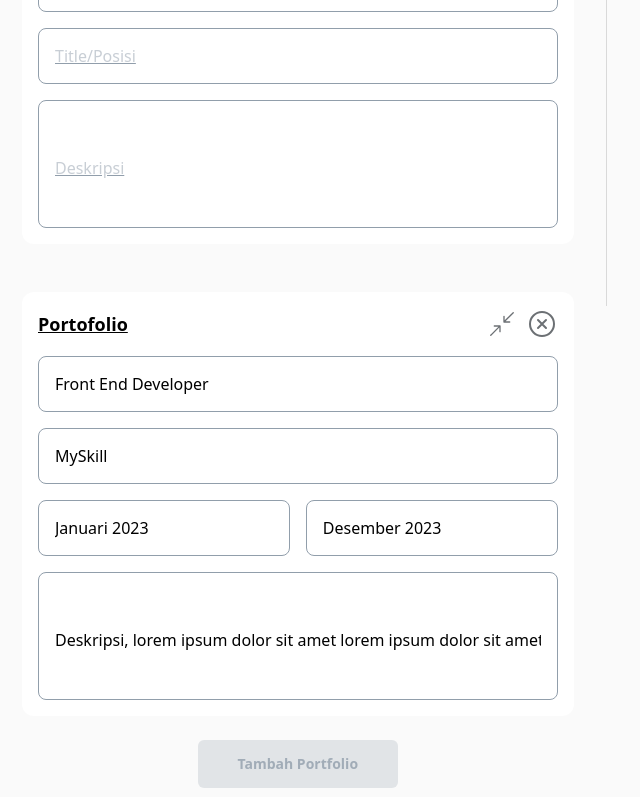
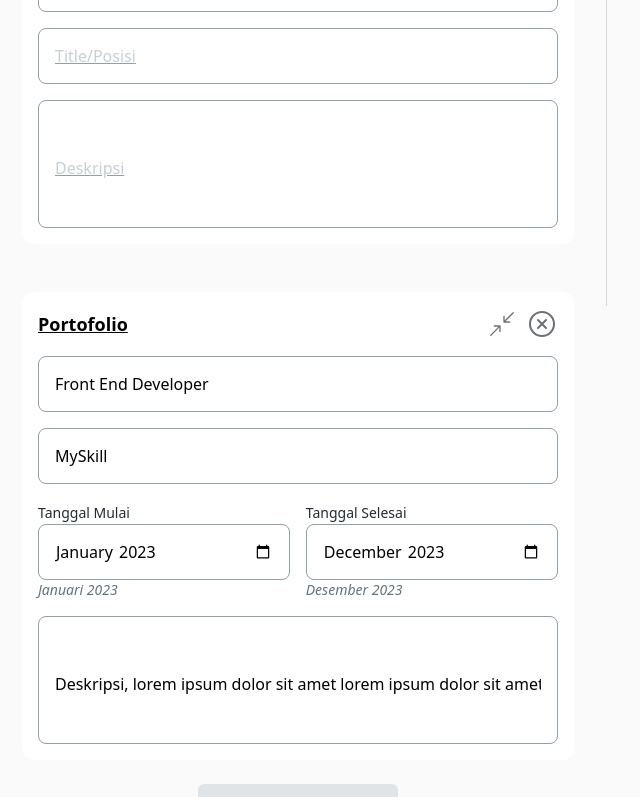
Before and after one commit to Jercarlo80/test-frontend-myskill, a Next.js app: page / in a window 1280 px wide. Shown: the part 1018-1815 px from the top of the page, without its empty margins (90-730 px from the left). Built offline with nearby package versions, Linux system fonts and the light colour scheme.

Commit message:
Final Update

```diff
--- a/src/app/backgroundImage.tsx
+++ b/src/app/backgroundImage.tsx
@@ -6,7 +6,9 @@ interface BackgroundImageProps {
   onBackgroundChange: (file: File | null) => void;
 }
 
-export default function BackgroundImage({ onBackgroundChange }: BackgroundImageProps) {
+export default function BackgroundImage({
+  onBackgroundChange,
+}: BackgroundImageProps) {
   const [isDragging, setIsDragging] = useState(false);
   const [isMinimized, setIsMinimized] = useState(false);
   const fileInputRef = useRef<HTMLInputElement>(null);
@@ -60,13 +62,19 @@ export default function BackgroundImage({ onBackgroundChange }: BackgroundImageP
 
   return (
     <div
-      className={`bg-white w-full max-w-[56.25rem] ${isMinimized ? "h-[5rem]" : "h-auto"} flex flex-col rounded-xl mt-6 p-4 transition-all duration-300`}
+      className={`bg-white w-full max-w-[56.25rem] ${
+        isMinimized ? "h-[5rem]" : "h-auto"
+      } flex flex-col rounded-xl mt-6 p-4 transition-all duration-300`}
     >
       <div className="w-full flex flex-row justify-between items-center">
-        <h1 className="text-base sm:text-lg underline font-semibold">Background Image</h1>
+        <h1 className="text-base sm:text-lg underline font-semibold">
+          Background Image
+        </h1>
         <button onClick={toggleMinimize}>
           <CiMinimize1
-            className={`w-8 h-8 text-[#6C7074] ${isMinimized ? "rotate-180" : ""}`}
+            className={`w-8 h-8 text-[#6C7074] ${
+              isMinimized ? "rotate-180" : ""
+            }`}
           />
         </button>
       </div>
@@ -85,7 +93,8 @@ export default function BackgroundImage({ onBackgroundChange }: BackgroundImageP
           <div className="w-full h-full flex flex-col justify-center items-center gap-y-1 text-center px-2">
             <MdOutlineAttachment className="w-6 h-6" />
             <h1 className="underline text-[#6B6B6B] text-sm font-medium">
-              Drag and drop files, or <span className="text-[#0584F9]">Browse</span>
+              Drag and drop files, or{" "}
+              <span className="text-[#0584F9]">Browse</span>
             </h1>
             <h2 className="underline text-[#6B6B6B] text-xs font-normal">
               Support formats : png, jpg, jpeg, mp4.
@@ -96,7 +105,6 @@ export default function BackgroundImage({ onBackgroundChange }: BackgroundImageP
           </div>
         </button>
       )}
-
       <input
         type="file"
         ref={fileInputRef}
--- a/src/app/page.tsx
+++ b/src/app/page.tsx
@@ -18,6 +18,21 @@ interface PortfolioItem {
   endDate: string;
   description: string;
 }
+function formatMonthYear(value: string) {
+  if (!value) return "";
+  const [year, month] = value.split("-");
+  const monthInt = parseInt(month, 10);
+  if (isNaN(monthInt) || monthInt < 1 || monthInt > 12) {
+    return value;
+  }
+
+  const monthNames = [
+    "Januari", "Februari", "Maret", "April", "Mei", "Juni",
+    "Juli", "Agustus", "September", "Oktober", "November", "Desember"
+  ];
+
+  return `${monthNames[monthInt - 1]} ${year}`;
+}
 
 export default function EditPage() {
   const [backgroundImageFile] = useState<File | null>(null);
@@ -30,8 +45,8 @@ export default function EditPage() {
       id: 1,
       title: "Front End Developer",
       company: "MySkill",
-      startDate: "Januari 2023",
-      endDate: "Desember 2023",
+      startDate: "2023-01",
+      endDate: "2023-12",
       description: "Deskripsi, lorem ipsum dolor sit amet lorem ipsum dolor sit amet lorem ipsum dolor sit amet lorem ipsum dolor sit amet",
     },
   ]);
@@ -41,13 +56,8 @@ export default function EditPage() {
     title: "Title",
     deskripsi: "Deskripsi, lorem ipsum dolor sit amet lorem ipsum dolor sit amet lorem ipsum dolor sit amet lorem ipsum dolor sit amet",
   });
-
-  // Batas maksimal portfolio
   const MAX_PORTFOLIOS = 10;
-
-  // Ref untuk container portfolio preview
   const portfolioContainerRef = useRef<HTMLDivElement>(null);
-
   const handleProfileChange = (field: string, value: string) => {
     setProfileInfo((prev) => ({ ...prev, [field]: value }));
   };
@@ -98,18 +108,16 @@ export default function EditPage() {
   }, []);
 
   const addPortfolio = () => {
-    // Cek apakah sudah mencapai batas maksimal
     if (portfolios.length >= MAX_PORTFOLIOS) {
       alert(`Maksimal hanya dapat menambahkan ${MAX_PORTFOLIOS} portfolio`);
       return;
     }
-
     const newPortfolio: PortfolioItem = {
       id: portfolios.length + 1,
       title: `Portfolio ${portfolios.length + 1}`,
       company: "Perusahaan",
-      startDate: "Mulai",
-      endDate: "Selesai",
+      startDate: "",
+      endDate: "",
       description: "Deskripsi portfolio baru",
     };
     setPortfolios([...portfolios, newPortfolio]);
@@ -161,7 +169,6 @@ export default function EditPage() {
               onDelete={handlePortfolioDelete}
             />
           ))}
-
           <Button
             text="Tambah Portfolio"
             styleButton={`${
@@ -210,7 +217,6 @@ export default function EditPage() {
                 className="w-full h-60 object-cover"
               />
             )}
-
             <div className="w-full flex justify-center relative bottom-28">
               {profileImageFile?.type?.startsWith("video/") ? (
                 <video
@@ -268,9 +274,9 @@ export default function EditPage() {
                       {portfolio.company}
                     </h2>
                     <div className="flex gap-2 text-sm text-[#717984] font-normal">
-                      <span>{portfolio.startDate}</span>
+                      <span>{formatMonthYear(portfolio.startDate)}</span>nggunakan fungsi for
                       <span>-</span>
-                      <span>{portfolio.endDate}</span>
+                      <span>{formatMonthYear(portfolio.endDate)}</span>
                     </div>
                     <p className="text-sm mt-2 font-normal">
                       {portfolio.description}
--- a/src/app/portofolio.tsx
+++ b/src/app/portofolio.tsx
@@ -18,10 +18,32 @@ interface PortfolioProps {
   onDelete: (id: number) => void;
 }
 
+function formatMonthYear(value: string) {
+  if (!value) return "";
+  const [year, month] = value.split("-");
+  const monthInt = parseInt(month, 10);
+  if (isNaN(monthInt) || monthInt < 1 || monthInt > 12) {
+    return value;
+  }
+  const monthNames = [
+    "Januari", "Februari", "Maret", "April", "Mei", "Juni",
+    "Juli", "Agustus", "September", "Oktober", "November", "Desember"
+  ];
+  return `${monthNames[monthInt - 1]} ${year}`;
+}
 export default function Portofolio({ portfolio, onChange, onDelete }: PortfolioProps) {
   const [isMinimized, setIsMinimized] = useState(false);
-
+  const [dateError, setDateError] = useState("");
   const handleChange = (field: string, value: string) => {
+    if (field === "startDate" || field === "endDate") {
+      const start = field === "startDate" ? value : portfolio.startDate;
+      const end = field === "endDate" ? value : portfolio.endDate;
+      if (start && end && new Date(start) > new Date(end)) {
+        setDateError("Tanggal mulai harus lebih awal dari tanggal selesai.");
+      } else {
+        setDateError("");
+      }
+    }
     onChange(portfolio.id, field, value);
   };
 
@@ -67,25 +89,36 @@ export default function Portofolio({ portfolio, onChange, onDelete }: PortfolioP
             required
           />
           <div className="flex flex-col sm:flex-row gap-4">
-            <InputField
-              styleInputField="w-full h-[3.5rem] border border-[#919EAB] text-black px-4 rounded-lg"
-              type="text"
-              placeholder="Tanggal Mulai"
+            <div className="w-full">
+              <label className="text-sm text-[#212B36] font-medium">Tanggal Mulai</label>
+              <input
+                className="w-full h-[3.5rem] border border-[#919EAB] text-black px-4 rounded-lg"
+                type="month"
                 value={portfolio.startDate}
                 onChange={(e) => handleChange("startDate", e.target.value)}
-              name="startDate"
-              required
               />
-            <InputField
-              styleInputField="w-full h-[3.5rem] border border-[#919EAB] text-black px-4 rounded-lg"
-              type="text"
-              placeholder="Tanggal Selesai"
+              {portfolio.startDate && (
+                <p className="text-sm text-[#637381] italic">
+                  {formatMonthYear(portfolio.startDate)}
+                </p>
+              )}
+            </div>
+            <div className="w-full">
+              <label className="text-sm text-[#212B36] font-medium">Tanggal Selesai</label>
+              <input
+                className="w-full h-[3.5rem] border border-[#919EAB] text-black px-4 rounded-lg"
+                type="month"
                 value={portfolio.endDate}
                 onChange={(e) => handleChange("endDate", e.target.value)}
-              name="endDate"
-              required
               />
+              {portfolio.endDate && (
+                <p className="text-sm text-[#637381] italic">
+                  {formatMonthYear(portfolio.endDate)}
+                </p>
+              )}
             </div>
+          </div>
+          {dateError && <p className="text-red-500 text-sm">{dateError}</p>}
           <InputField
             styleInputField="w-full h-[8rem] border border-[#919EAB] text-black px-4 pt-2 rounded-lg"
             type="text"
--- a/src/components/inputField.tsx
+++ b/src/components/inputField.tsx
@@ -41,5 +41,4 @@ const InputField: React.FC<InputFieldProps> = ({
     />
   );
 };
-
 export default InputField;
```
Lines whose indentation alone changed are shown as unchanged.
